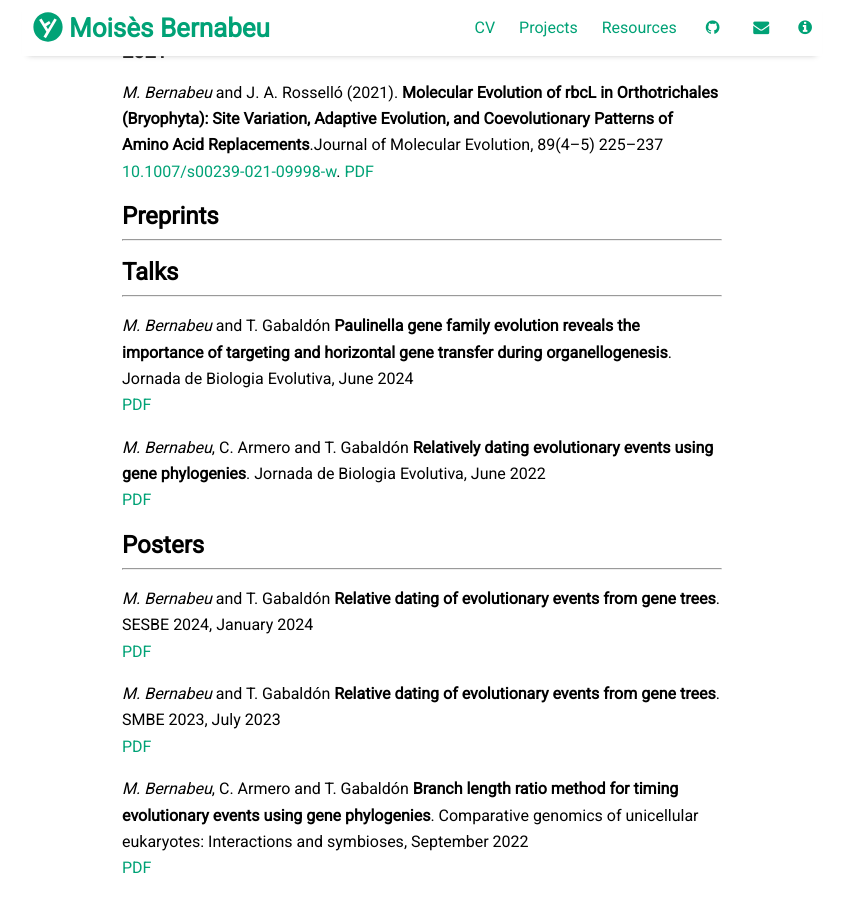
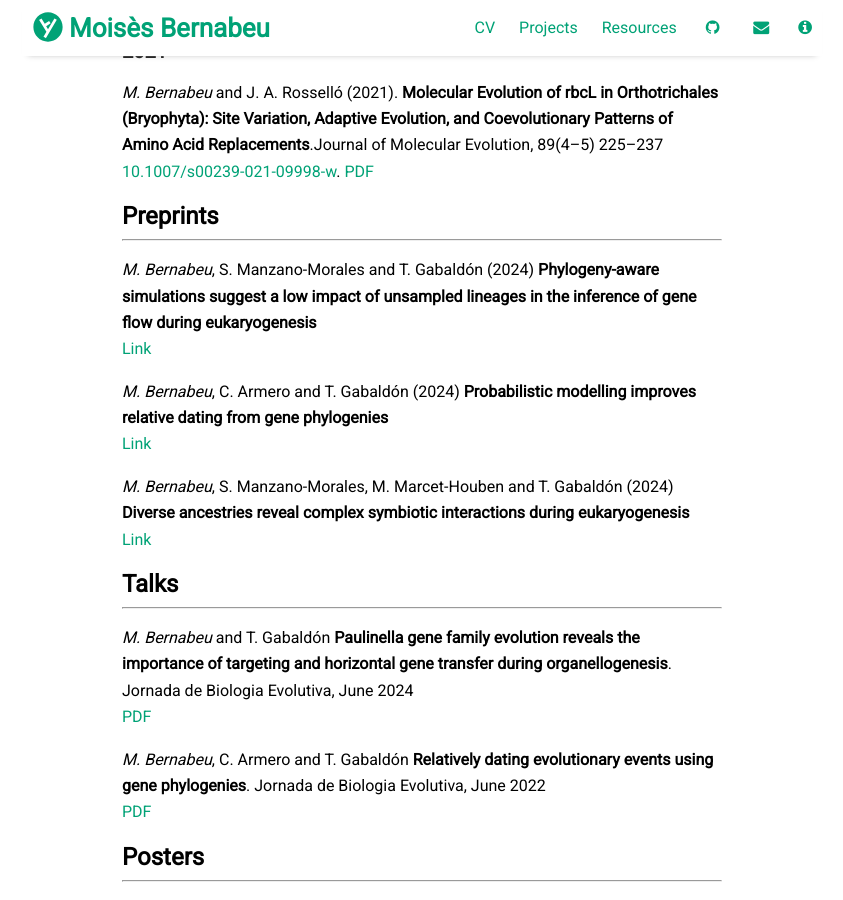
Before and after one commit to moibernabeu/moibernabeu.github.io, a Jekyll site: the page built from pages/cv.md, in a window 1280 px wide and 900 px high, scrolled down 338 px. Shown: the whole window, without its empty margins (218-1061 px from the left). Built offline with Jekyll 4.4.1, drawn with Linux system fonts in a browser that asks for light colours; nearby versions of some CDN libraries.

Commit message:
update cv

```diff
--- a/pages/cv.md
+++ b/pages/cv.md
@@ -22,7 +22,17 @@ order: 2
 
 ## Preprints
 ---
+*M. Bernabeu*, S. Manzano-Morales and T. Gabaldón (2024)
+**Phylogeny-aware simulations suggest a low impact of unsampled lineages in the inference of gene flow during eukaryogenesis**\\
+[Link](10.1101/2024.10.04.616067)
 
+*M. Bernabeu*, C. Armero and T. Gabaldón (2024)
+**Probabilistic modelling improves relative dating from gene phylogenies**\\
+[Link](10.1101/2024.09.30.615760)
+
+*M. Bernabeu*, S. Manzano-Morales, M. Marcet-Houben and T. Gabaldón (2024)
+**Diverse ancestries reveal complex symbiotic interactions during eukaryogenesis**\\
+[Link](10.1101/2024.10.14.618062)
 
 ## Talks
 ---
```
